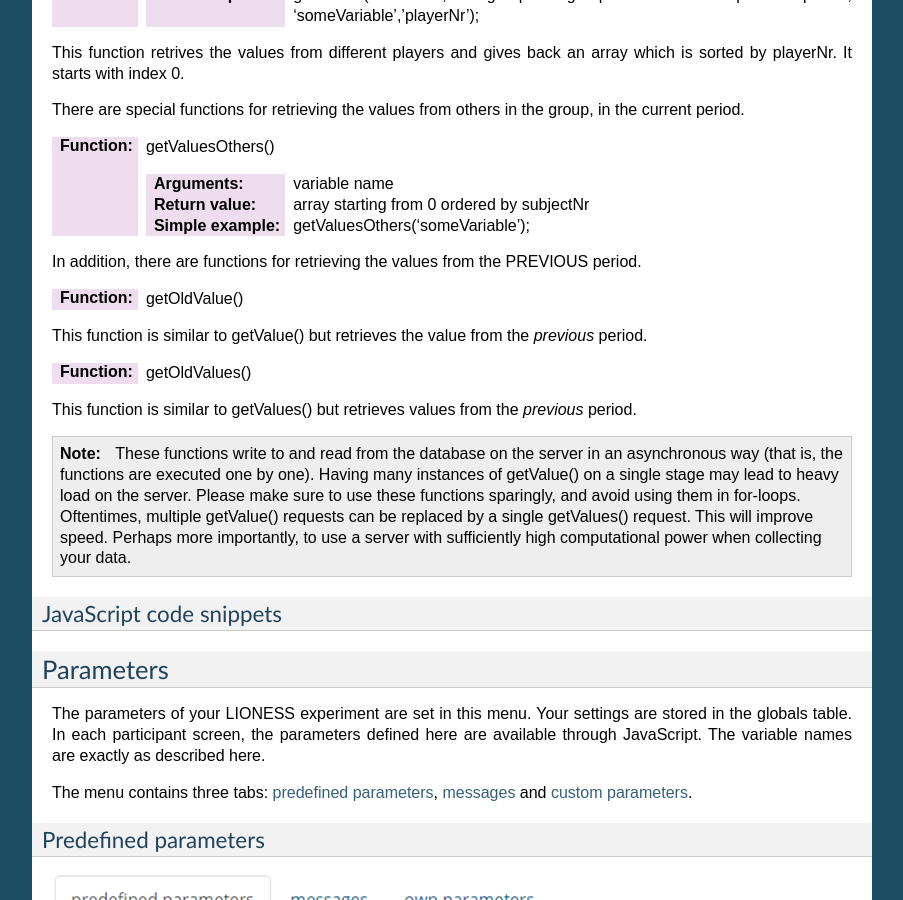
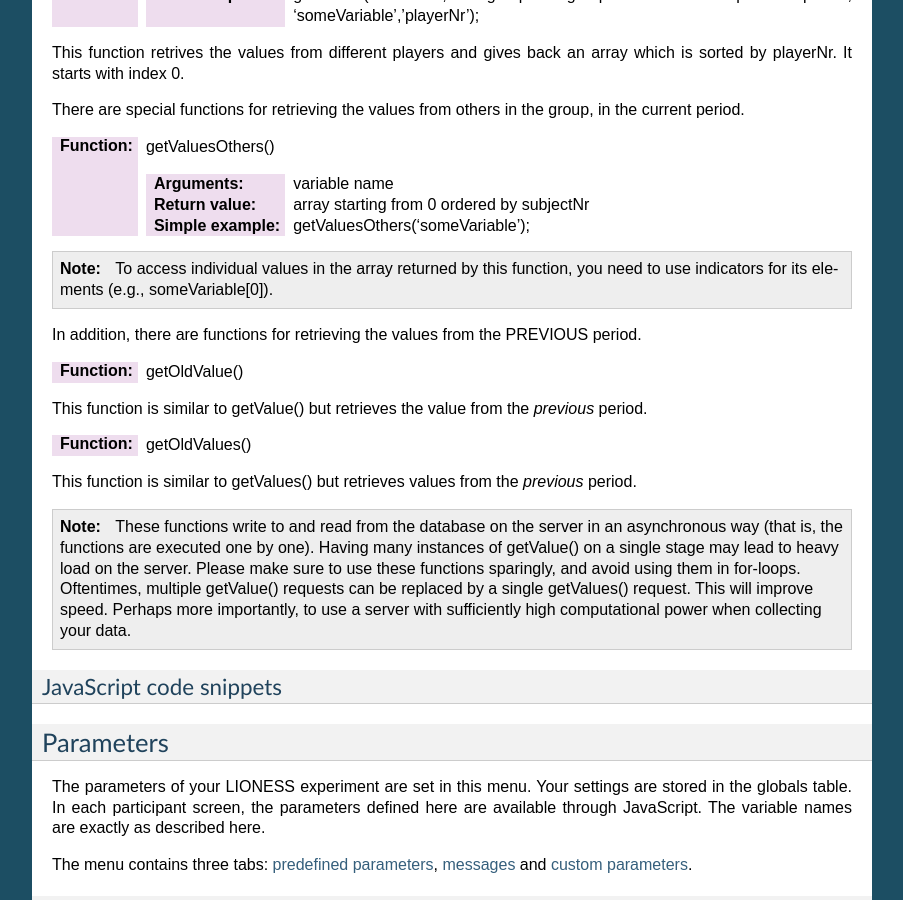
Before and after one commit to marcusgia2505/LIONESS_doc, a Sphinx documentation site: the page built from docs/040_reference_manual.rst, in a window 1280 px wide and 900 px high, scrolled down 19159 px. Shown: the whole window, without its empty margins (198-1101 px from the left). Built offline with Sphinx 7.4.7, drawn with Linux system fonts in a browser that asks for light colours.

Commit message:
Update 040_reference_manual.rst

```diff
--- a/docs/040_reference_manual.rst
+++ b/docs/040_reference_manual.rst
@@ -758,6 +758,7 @@ There are special functions for retrieving the values from others in the group,
 
    :Simple example: getValuesOthers('someVariable');
 
+.. note:: To access individual values in the array returned by this function, you need to use indicators for its elements (e.g., someVariable[0]).
 
 In addition, there are functions for retrieving the values from the PREVIOUS period.
 
```
